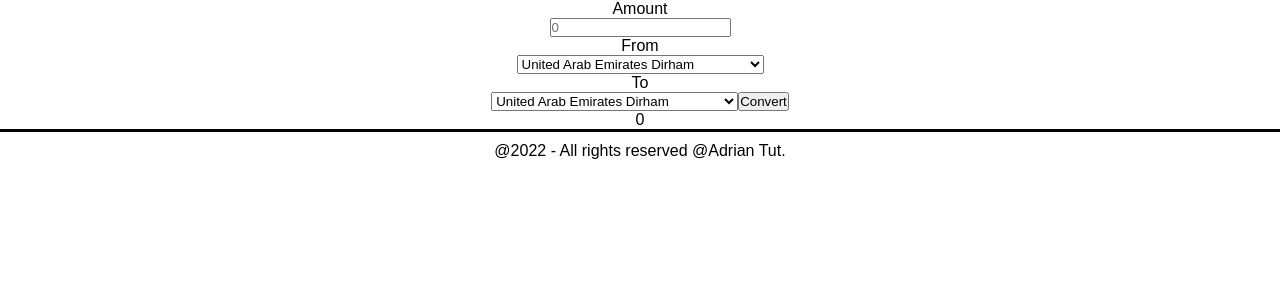
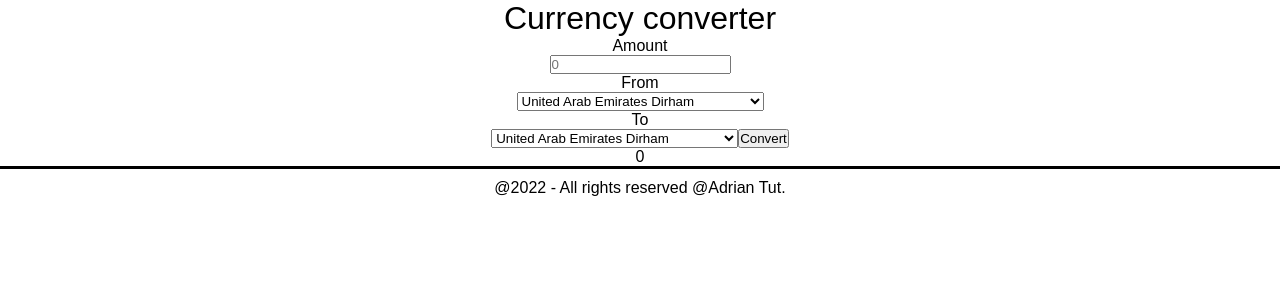
Before and after one commit to Adriantutuianu/currency-converter, a React (Create React App) app: page / in a window 1280 px wide. Shown: the top 300 px of the page. Built offline with nearby package versions, Linux system fonts and the light colour scheme.

Commit message:
Added title

```diff
--- a/src/App.js
+++ b/src/App.js
@@ -253,6 +253,9 @@ function App() {
 
   return (
     <div className="App">
+      <header>
+        <h1>Currency converter</h1>
+      </header>
       <main className="content">
         {loading ? (
           <p>Loading...</p>
```
